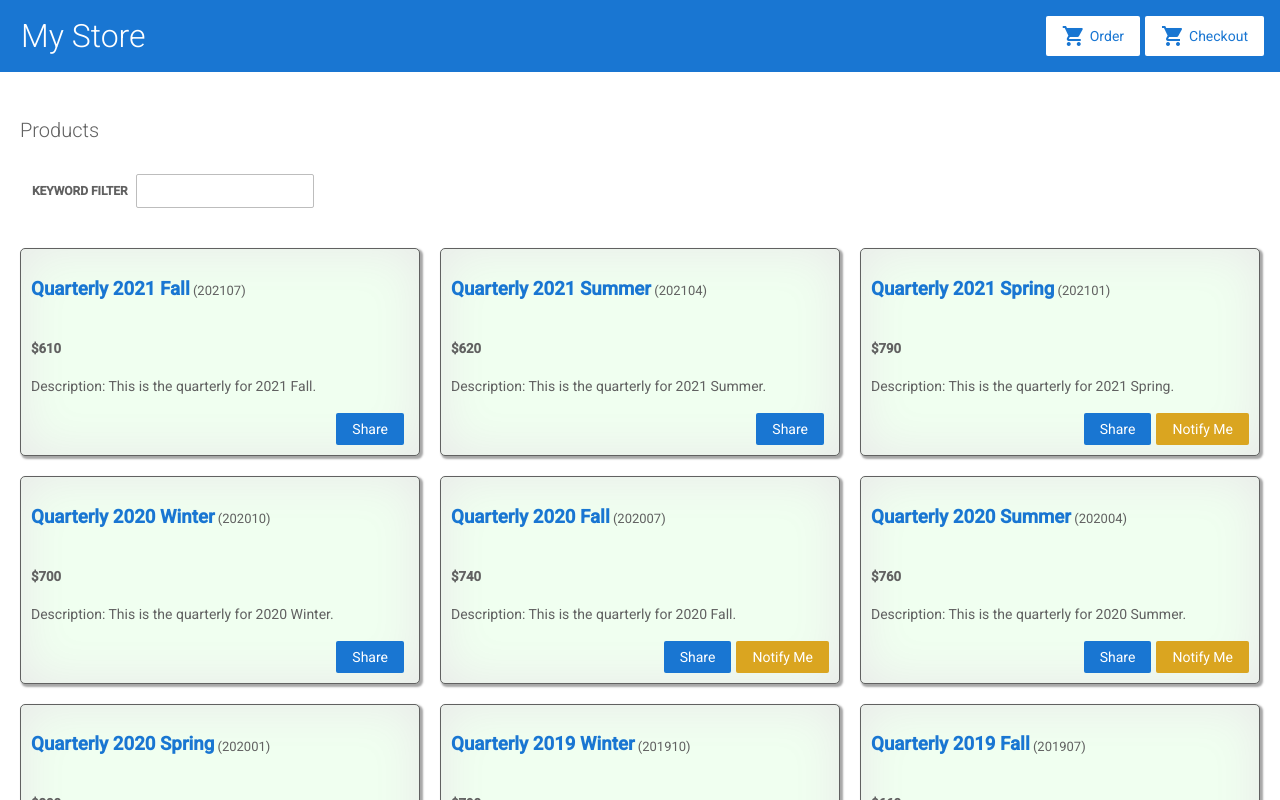
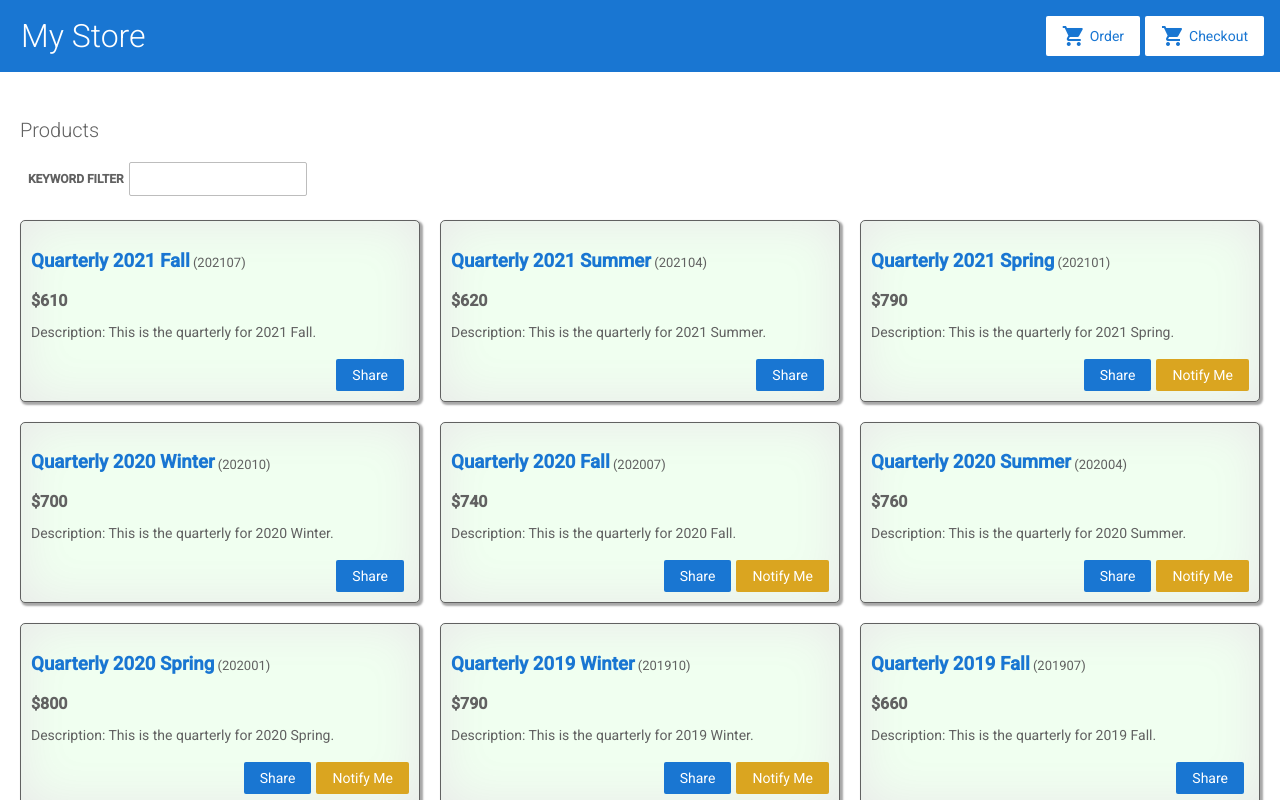
Before and after one commit to Tunafin/Angular-practice, an Angular app: page /list in a window 1280 px wide. Shown: the top 800 px of the page. Built offline with nearby package versions, Linux system fonts and the light colour scheme.

Commit message:
use angular flex in product-list and card

```diff
--- a/package.json
+++ b/package.json
@@ -8,7 +8,7 @@
     "@angular/common": "~11.2.14",
     "@angular/compiler": "~11.2.14",
     "@angular/core": "~11.2.14",
-    "@angular/flex-layout": "^11.0.0-beta.33",
+    "@angular/flex-layout": "^12.0.0-beta.35",
     "@angular/forms": "~11.2.14",
     "@angular/material": "11.2.12",
     "@angular/platform-browser": "~11.2.14",
--- a/src/app/app.module.ts
+++ b/src/app/app.module.ts
@@ -4,6 +4,7 @@ import { RouterModule } from '@angular/router';
 import { FormsModule, ReactiveFormsModule } from '@angular/forms';
 import { CommonModule } from '@angular/common';
 import { HttpClientModule } from '@angular/common/http';
+import { FlexLayoutModule } from '@angular/flex-layout';
 
 import { AppComponent } from './app.component';
 import { TopBarComponent } from './top-bar/top-bar.component';
@@ -24,6 +25,7 @@ import { NoopAnimationsModule } from '@angular/platform-browser/animations';
         HttpClientModule,
         ReactiveFormsModule,
         FormsModule,
+        FlexLayoutModule,
         CommonModule,
         RouterModule.forRoot([
             { path: '', redirectTo: 'list', pathMatch: 'full' },
--- a/src/app/card/card.component.css
+++ b/src/app/card/card.component.css
@@ -6,19 +6,19 @@
     height: 100%;
     min-width: 240px;
     padding: 10px;
-    display: flex;
+    box-shadow: inset 0px 0px 50px 0px #e9e9e9, 2px 2px 2px 1px #a7a7a7;
+    /* display: flex;
     flex-direction: column;
     justify-content: space-between;
     flex-wrap: wrap;
-    box-shadow: inset 0px 0px 50px 0px #e9e9e9, 2px 2px 2px 1px #a7a7a7;
-    flex-grow: 0.6;
+    flex-grow: 0.6; */
 }
 
 .card-bottom {
-    display: flex;
+    /* display: flex;
     flex-direction: row;
     justify-content: flex-end;
-    align-items: center;
+    align-items: center; */
     margin-top: 5px;
 }
 
--- a/src/app/card/card.component.html
+++ b/src/app/card/card.component.html
@@ -1,4 +1,4 @@
-<div class="card">
+<div class="card" fxLayout="column">
     <div class="card-top">
         <div>
             <h3 style="display: inline-block;">
@@ -9,13 +9,13 @@
             <span style="font-size: small;"> ({{product.id}})</span>
         </div>
 
-        <h5>${{product.price}}</h5>
+        <b>${{product.price}}</b>
         <p *ngIf="product.description;">
             Description: {{ product.description }}
         </p>
     </div>
 
-    <div class="card-bottom">
+    <div class="card-bottom" fxLayout="row" fxLayoutAlign="end">
         <ng-container *ngIf="isShowShareBtn">
             <div>
                 <button (click)="share()">
--- a/src/app/product-list/product-list.component.css
+++ b/src/app/product-list/product-list.component.css
@@ -1,52 +1,6 @@
-.box-container {
-    /* .container在Global Styles已有定義 */
-    display: flex;
-    flex-wrap: wrap;
-    justify-content: left;
-    align-items: stretch;
-}
-
-.box {
-    width: 380px;
-    min-width: 240px;
-    margin: 10px;
-    padding: 0;
-    display: flex;
-    flex-direction: row;
-    justify-content: center;
-    flex-wrap: wrap;
-    flex-grow: 0.6;
-}
-
-.box-container>.empty {
-    /* .container>i最後佔位用，避免最後一行的.card未填滿而過度拉長 */
-    visibility: hidden;
-    margin-top: 0;
-    margin-bottom: 0;
-    padding: 0;
-}
-
 .form-group {
     margin: 4px;
     padding: 4px;
-}
-
-.form-row {
-    display: flex;
-    justify-content: flex-start;
-    align-items: center;
-    flex-wrap: wrap;
-    margin: 8px auto 12px;
-}
-
-.form-col {
-    display: flex;
-    flex-direction: column;
-    justify-content: center;
-    align-self: center;
-    margin: 4px;
-    height: 100%;
-    overflow: visible
 }
 
 input, label {
--- a/src/app/product-list/product-list.component.html
+++ b/src/app/product-list/product-list.component.html
@@ -1,23 +1,24 @@
 <div style="margin: 10px;">
     <h2>Products</h2>
     <div class="form-group">
-        <div class="form-row">
-            <div class="form-col">
+        <div fxLayout="row warp" fxLayoutAlign="start stretch" fxLayoutGap="5px">
+            <div fxLayout="column" fxLayoutAlign="center">
                 <label for="filterInput">Keyword Filter</label>
             </div>
-            <div class="form-col">
+            <div fxLayout="column" fxLayoutAlign="center">
                 <input id="filterInput" type="text" #filterInput (input)="tofilter(filterInput.value)">
             </div>
         </div>
     </div>
 </div>
-<div class="box-container">
+
+<!-- 使用Angular Flex-Layout -->
+<div fxLayout="row warp" fxLayoutAlign="start stretch">
     <!-- <div *ngFor="let product of products; let i = index"></div> -->
-    <app-card *ngFor="let product of productsFromFilter;" [product]="product" [isShowShareBtn]=true class="box">
+    <app-card *ngFor="let product of productsFromFilter;" [product]="product" [isShowShareBtn]=true fxFlex="400px"
+        fxFlex.xs="95%" style="margin: 10px;">
+        <!-- style="width: 400px; flex-grow: 0.6;" -->
     </app-card>
-
-    <!-- container最後佔位用，使最後一行的card能靠左對齊 -->
-    <div *ngFor="let count of [].constructor(6)" class="box empty"></div>
 </div>
 
 
```
Also changed, not shown: 1 other file (tests, documents, lock files or other folders).
